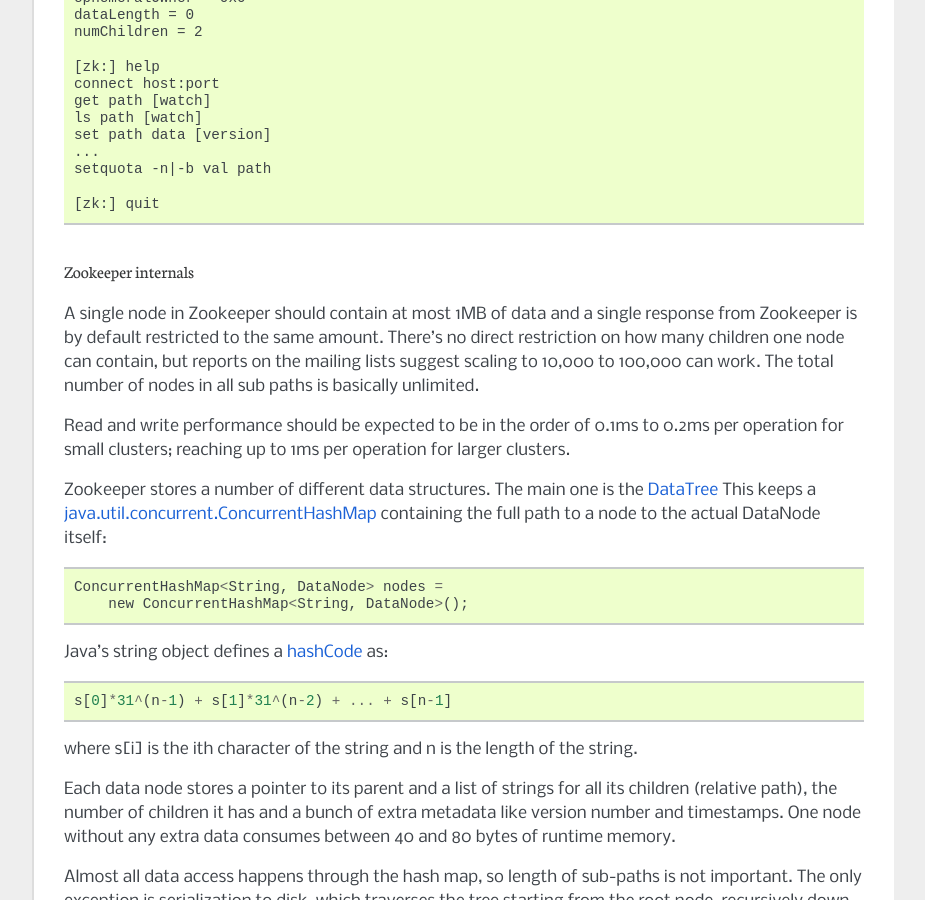
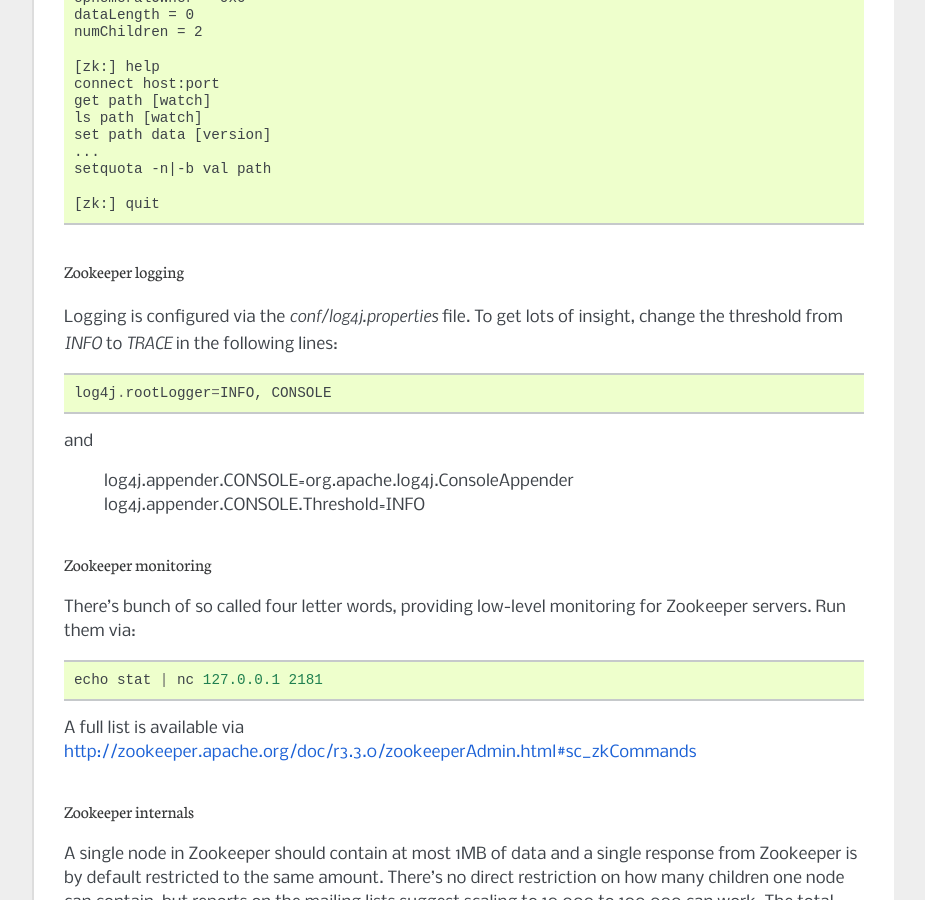
Before and after one commit to mozilla-services/qdo, a Sphinx documentation site: the page built from docs/development.rst, in a window 1280 px wide and 900 px high, scrolled down 1817 px. Shown: the whole window, without its empty margins (198-1123 px from the left). Built offline with Sphinx 7.4.7, drawn with Linux system fonts in a browser that asks for light colours; some of the changed text lies outside the part shown.

Commit message:
add some more tips on debugging Zookeeper

```diff
--- a/docs/development.rst
+++ b/docs/development.rst
@@ -95,6 +95,29 @@
 
     [zk:] quit
 
+Zookeeper logging
+-----------------
+
+Logging is configured via the `conf/log4j.properties` file. To get lots of
+insight, change the threshold from `INFO` to `TRACE` in the following lines::
+
+    log4j.rootLogger=INFO, CONSOLE
+
+and
+
+    log4j.appender.CONSOLE=org.apache.log4j.ConsoleAppender
+    log4j.appender.CONSOLE.Threshold=INFO
+
+Zookeeper monitoring
+--------------------
+
+There's bunch of so called four letter words, providing low-level monitoring
+for Zookeeper servers. Run them via::
+
+    echo stat | nc 127.0.0.1 2181
+
+A full list is available via http://zookeeper.apache.org/doc/r3.3.0/zookeeperAdmin.html#sc_zkCommands
+
 Zookeeper internals
 -------------------
 
```
